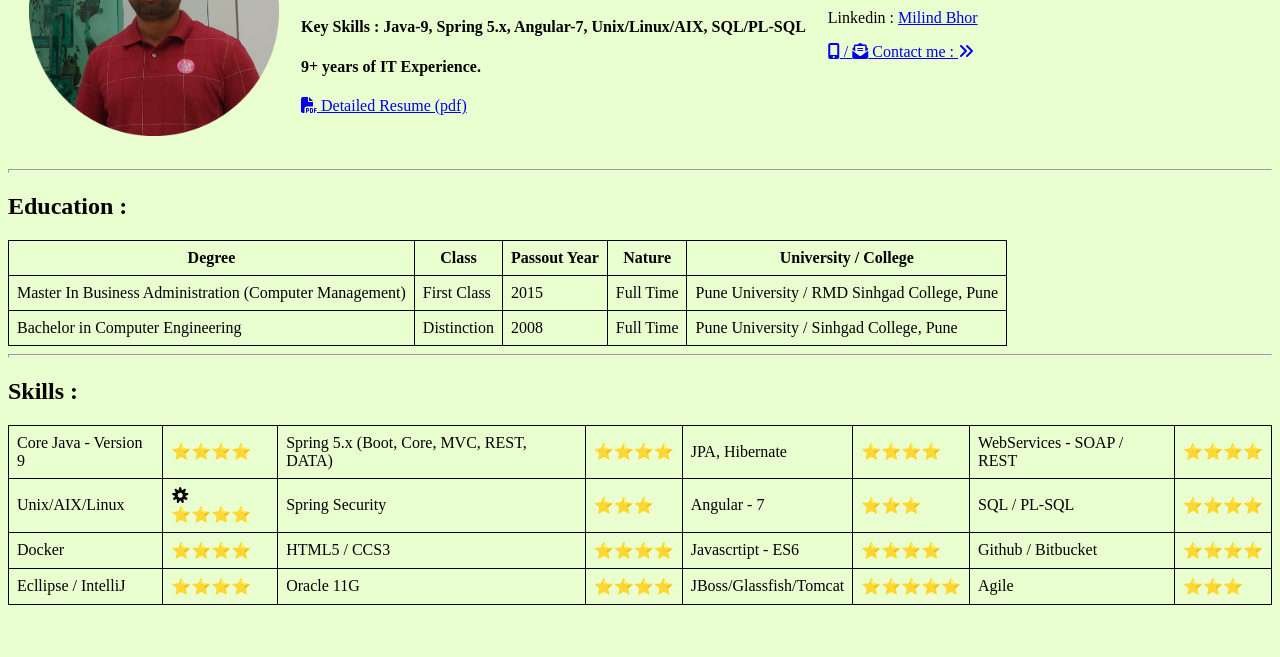
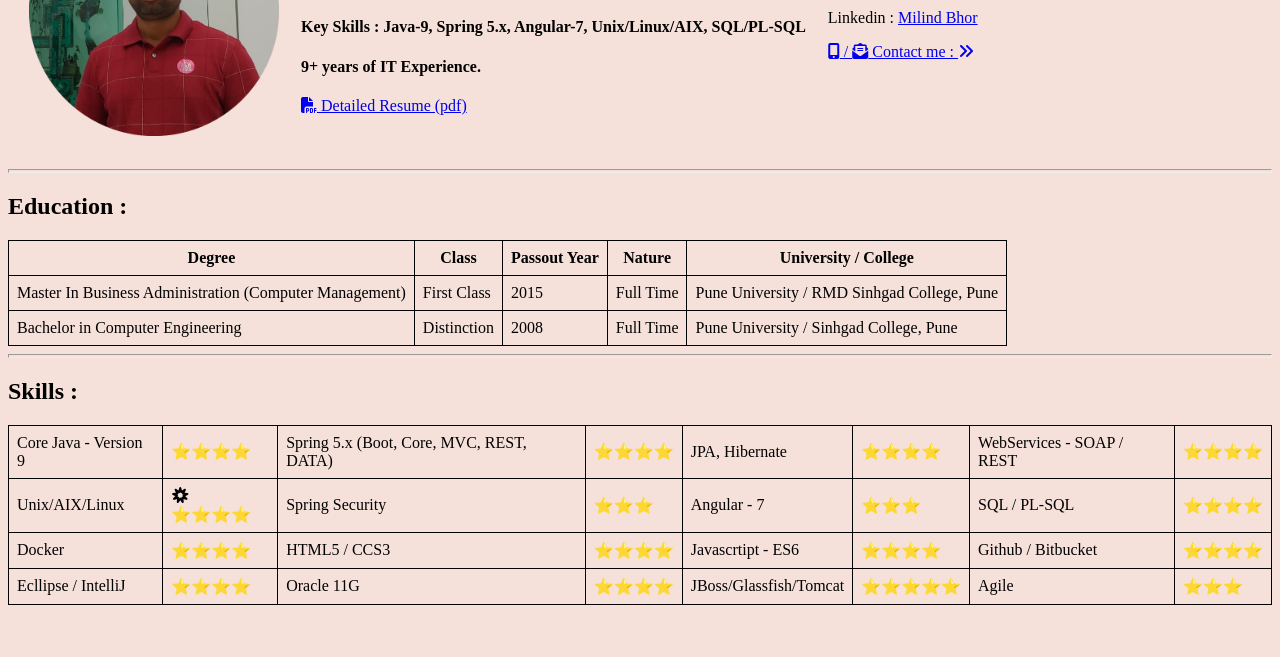
Before and after one commit to bhormilind/cv, a plain HTML site: page index.html in a window 1280 px wide. Shown: the part 143-800 px from the top of the page. Drawn offline with Linux system fonts and the light colour scheme.

Commit message:
Simple BG Color Change

```diff
--- a/css/contact_me.css
+++ b/css/contact_me.css
@@ -1,3 +1,3 @@
 body{
-  background-color: #eaffd0;
+  background-color: #f5e1da;
 }
--- a/css/index.css
+++ b/css/index.css
@@ -6,5 +6,5 @@
 }
 
 body {
-  background-color: #eaffd0;
+  background-color: #f5e1da;
 }
```
